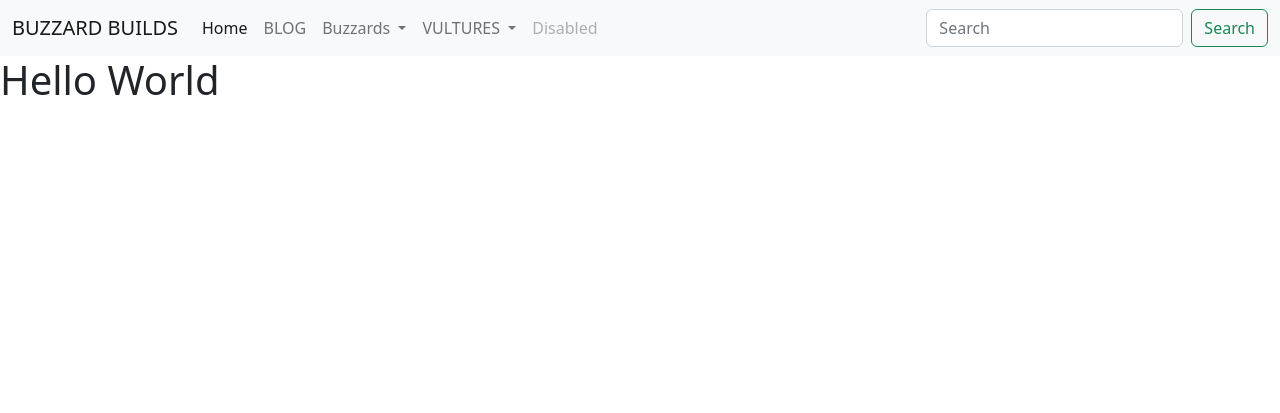
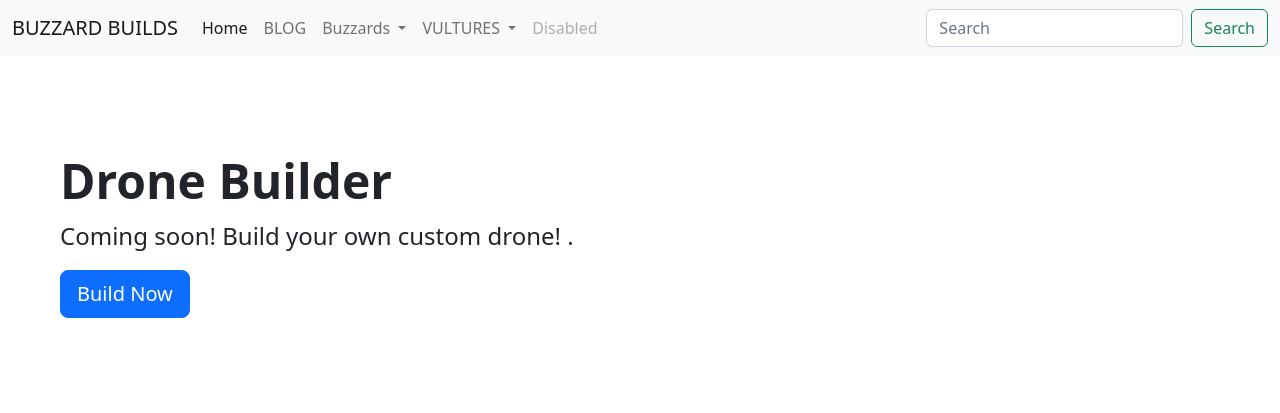
Before and after one commit to nkays/Part_Picker, a Django app: page / in a window 1280 px wide. Shown: the top 413 px of the page. Run offline with Django 5.2, Linux system fonts and the light colour scheme.

Commit message:
Update home.html

```diff
--- a/src/templates/pages/home.html
+++ b/src/templates/pages/home.html
@@ -4,5 +4,12 @@
 
 {% block content %}
 
-<h1>Hello World</h1>
+<div class="p-5 mb-4 bg-body-tertiary rounded-3">
+    <div class="container-fluid py-5">
+        <h1 class="display-5 fw-bold">Drone Builder</h1>
+        <p class="col-md-8 fs-4">Coming soon! Build your own custom drone! .</p>
+        <button class="btn btn-primary btn-lg" type="button">Build Now</button>
+    </div>
+</div>
+
 {% endblock %}
```
